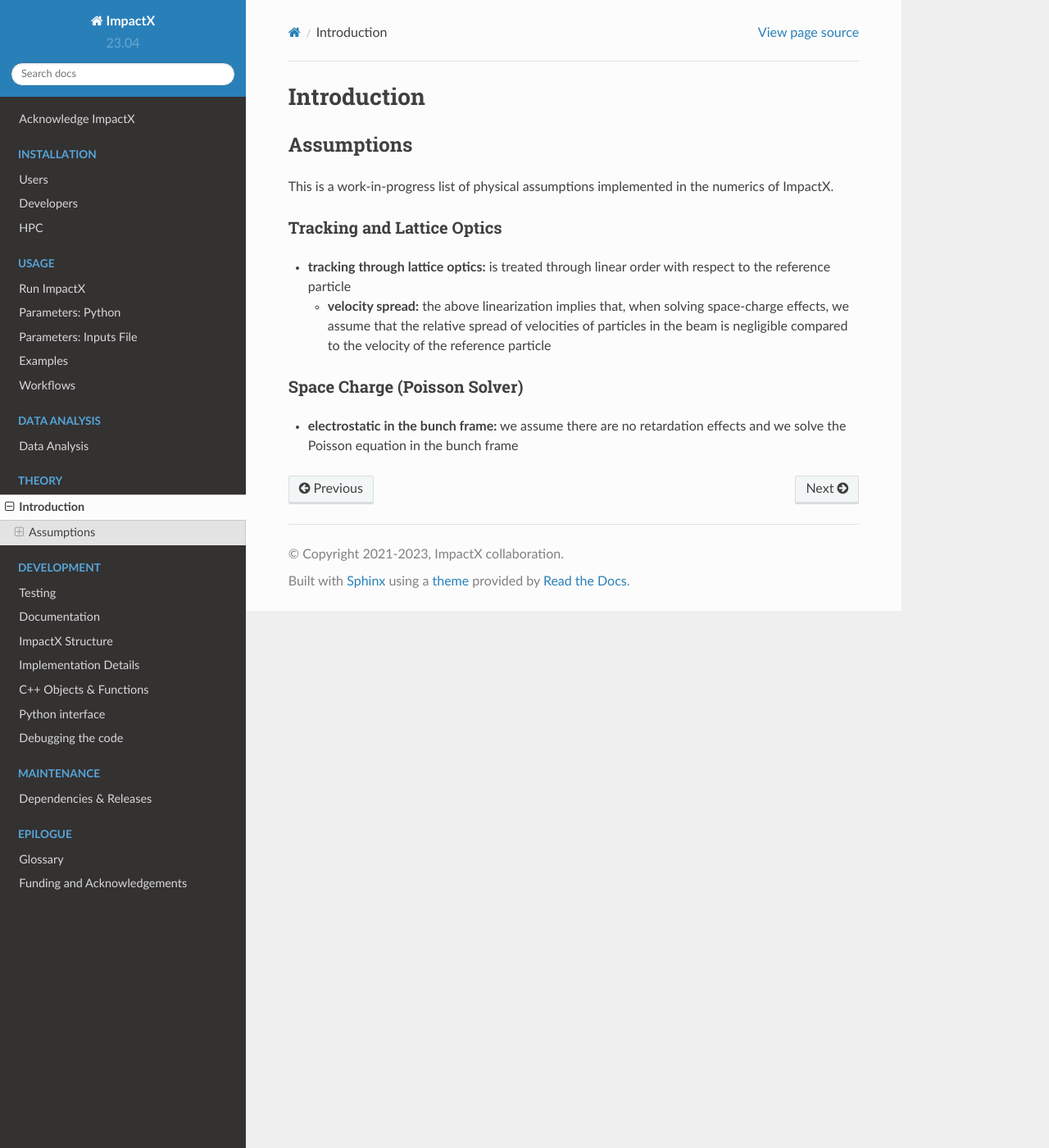
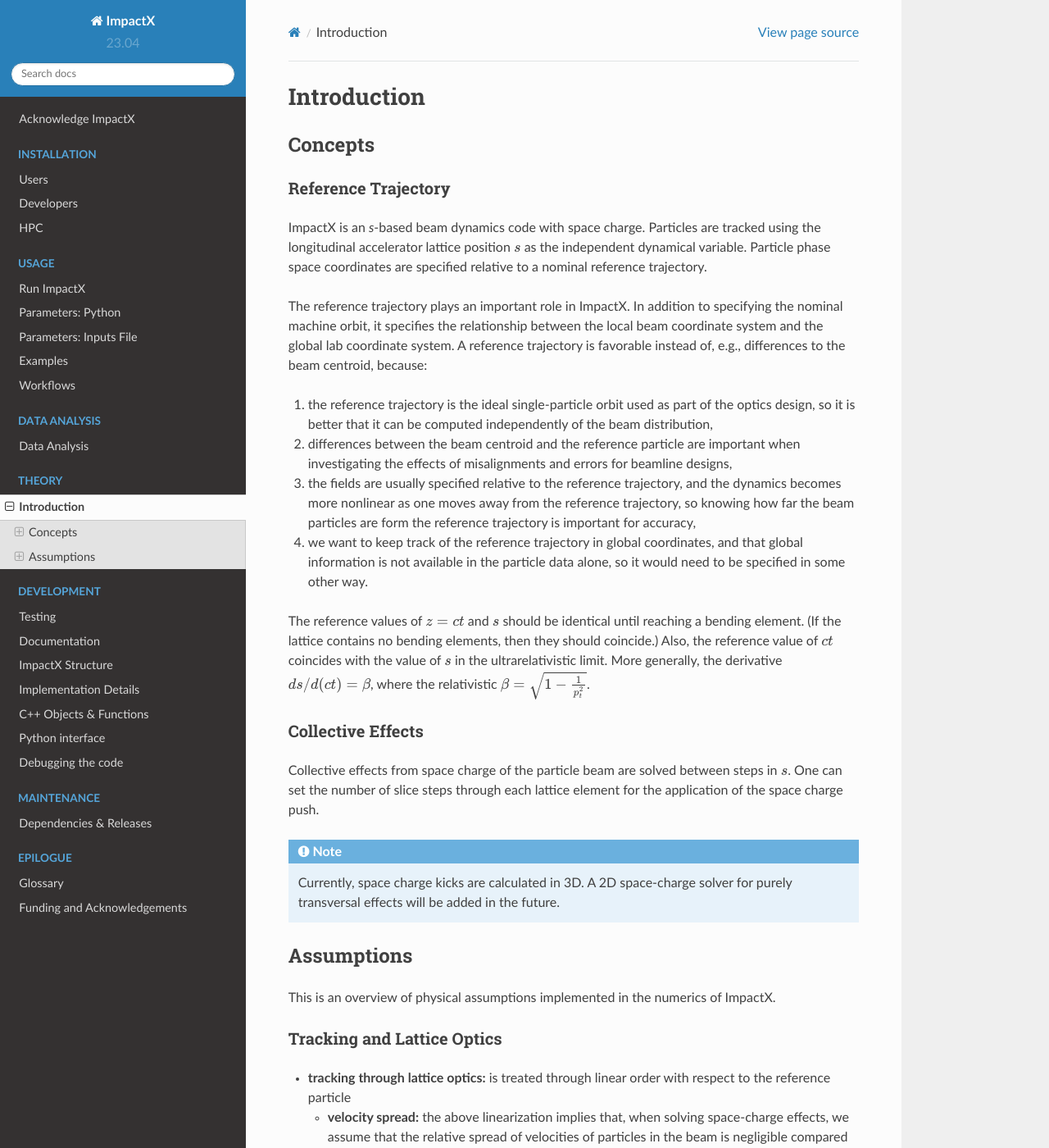
Before and after one commit to ECP-WarpX/impactx, a Sphinx documentation site: the page built from docs/source/theory/intro.rst, in a window 1280 px wide and 1400 px high. Shown: the whole window at 82% size. Built offline with Sphinx 7.4.7 and the Read the Docs theme 2.0.0, drawn with Linux system fonts in a browser that asks for light colours; pages that are not in the unit, such as notebooks, are missing from menus.

Commit message:
Doc: Theory Ref. Trajectory (#346)
* Doc: Theory Ref. Trajectory

Publishing some of the great details Chad shared with us on
Slack.

* Update: Review Chad

* Add Collective Effects Concept

* Improve Further

---------

Co-authored-by: Chad Mitchell <46825199+cemitch99@users.noreply.github.com>

```diff
--- a/docs/source/theory/intro.rst
+++ b/docs/source/theory/intro.rst
@@ -3,10 +3,46 @@
 Introduction
 ============
 
+Concepts
+--------
+
+Reference Trajectory
+""""""""""""""""""""
+
+ImpactX is an *s*-based beam dynamics code with space charge.
+Particles are tracked using the longitudinal accelerator lattice position :math:`s` as the independent dynamical variable.
+Particle phase space coordinates are specified relative to a nominal reference trajectory.
+
+The reference trajectory plays an important role in ImpactX.
+In addition to specifying the nominal machine orbit, it specifies the relationship between the local beam coordinate system and the global lab coordinate system.
+A reference trajectory is favorable instead of, e.g., differences to the beam centroid, because:
+
+#. the reference trajectory is the ideal single-particle orbit used as part of the optics design, so it is better that it can be computed independently of the beam distribution,
+#. differences between the beam centroid and the reference particle are important when investigating the effects of misalignments and errors for beamline designs,
+#. the fields are usually specified relative to the reference trajectory, and the dynamics becomes more nonlinear as one moves away from the reference trajectory, so knowing how far the beam particles are form the reference trajectory is important for accuracy,
+#. we want to keep track of the reference trajectory in global coordinates, and that global information is not available in the particle data alone, so it would need to be specified in some other way.
+
+The reference values of :math:`z=ct` and :math:`s` should be identical until reaching a bending element.
+(If the lattice contains no bending elements, then they should coincide.)
+Also, the reference value of :math:`ct` coincides with the value of :math:`s` in the ultrarelativistic limit.
+More generally, the derivative :math:`ds/d(ct) = \beta`, where the relativistic :math:`\beta = \sqrt{1-\frac{1}{p_t^2}}`.
+
+Collective Effects
+""""""""""""""""""
+
+Collective effects from space charge of the particle beam are solved between steps in :math:`s`.
+One can set the number of slice steps through each lattice element for the application of the space charge push.
+
+.. note::
+
+   Currently, space charge kicks are calculated in 3D.
+   A 2D space-charge solver for purely transversal effects will be added in the future.
+
+
 Assumptions
 -----------
 
-This is a work-in-progress list of physical assumptions implemented in the numerics of ImpactX.
+This is an overview of physical assumptions implemented in the numerics of ImpactX.
 
 
 Tracking and Lattice Optics
```
